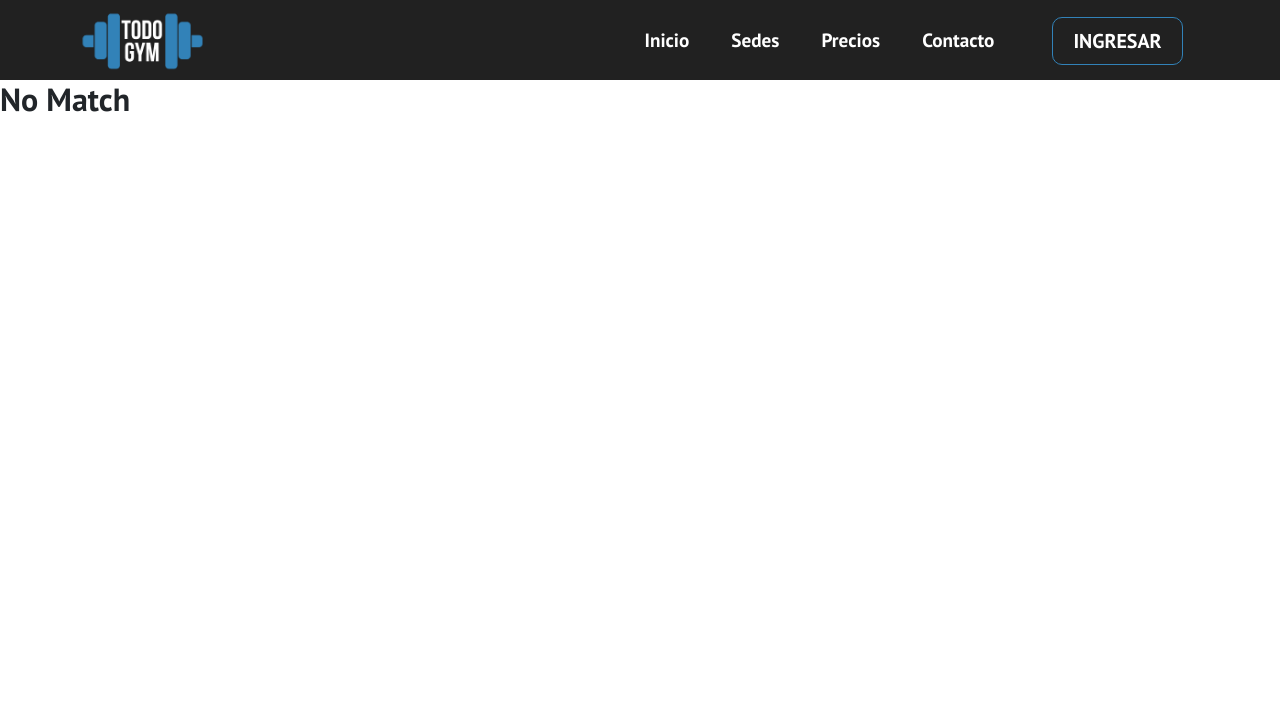
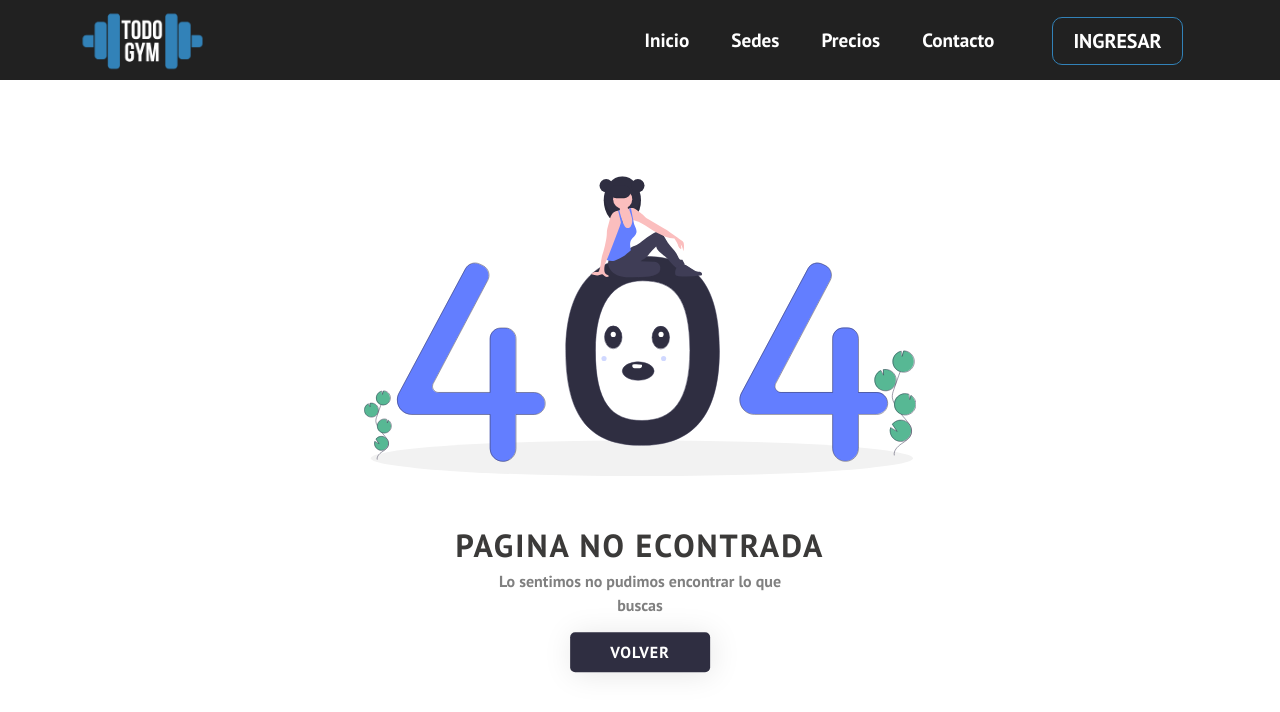
Before and after one commit to lucaspanu/TodoGym, a React (Create React App) app: page /precios in a window 1280 px wide. Shown: the top 712 px of the page. Built offline with nearby package versions, Linux system fonts and the light colour scheme.

Commit message:
Error 404

```diff
--- a/public/index.html
+++ b/public/index.html
@@ -40,7 +40,7 @@
       work correctly both with client-side routing and a non-root public URL.
       Learn how to configure a non-root public URL by running `npm run build`.
     -->
-    <title>React App</title>
+    <title>Todo Gym</title>
   </head>
   <body>
     <noscript>You need to enable JavaScript to run this app.</noscript>
--- /dev/null
+++ b/src/components/Error404.css
@@ -0,0 +1,78 @@
+.page-not-found img {
+  height: 300px;
+  background-color: rgba(255, 255, 255, 0.5);
+}
+
+.page-not-found {
+  position: absolute;
+  left: 50%;
+  top: 60%;
+  transform: translate(-50%, -60%);
+  display: flex;
+  justify-content: center;
+  align-items: center;
+  flex-direction: column;
+}
+
+.page-not-found h1 {
+  color: #3b3a39;
+  font-weight: 700;
+  text-transform: uppercase;
+  letter-spacing: 2px;
+  font-size: 2rem;
+  margin: 50px 0 0 0;
+}
+
+.page-not-found p {
+  color: #808080;
+  font-size: 1rem;
+  width: 60%;
+  text-align: center;
+  margin: 5px;
+  font-weight: 300;
+}
+
+.button-volver {
+  width: 140px;
+  height: 40px;
+  margin: 10px;
+  background-color: #2f2e41;
+  color: #fff;
+  text-transform: uppercase;
+  outline: none;
+  border: none;
+  border-radius: 5px;
+  letter-spacing: 1px;
+  box-shadow: 2px 2px 30px rgba(0, 0, 0, 0.1);
+}
+
+.button-volver:hover {
+  background-color: #3282b8;
+  transition: all ease 0.2s;
+  text-decoration: none;
+  color: white;
+}
+
+@media (max-width: 900px) {
+  .page-not-found img {
+    height: 180px;
+  }
+  .page-not-found p {
+    width: 100%;
+  }
+}
+
+@media (max-width: 600px) {
+  .page-not-found {
+    width: 100%;
+  }
+  .page-not-found img {
+    height: 120px;
+  }
+  .page-not-found h1 {
+    font-size: 1.4rem;
+  }
+  .page-not-found p {
+    width: 90%;
+  }
+}
--- /dev/null
+++ b/src/components/Error404.js
@@ -0,0 +1,25 @@
+import React from "react";
+import "./Error404.css";
+import { Link } from "react-router-dom";
+import ImagenError from "../assets/Img/404.svg";
+
+// Paguina 404 - Muestra cuando una paguina no existe
+
+function Error404() {
+  return (
+    <>
+      <section className="page-not-found">
+        {/* Imagen */}
+        <img src={ImagenError} alt="Error 404" />
+        {/* Texto */}
+        <h1>Pagina No Econtrada</h1>
+        <p>Lo sentimos no pudimos encontrar lo que buscas</p>
+        <Link to="/">
+          <button className="button-volver">Volver</button>
+        </Link>
+      </section>
+    </>
+  );
+}
+
+export default Error404;
--- a/src/components/pages/NoMatch.js
+++ b/src/components/pages/NoMatch.js
@@ -1,9 +1,12 @@
 import React from "react";
+import Error404 from "../Error404";
+
+// Paguina 404 - Muestra cuando una paguina no existe
 
 function NoMatch() {
   return (
     <div>
-      <h2>No Match</h2>
+      <Error404 />
     </div>
   );
 }
```
Also changed, not shown: src/assets/Img/404.svg (added), src/assets/Img/bg.png (added).
